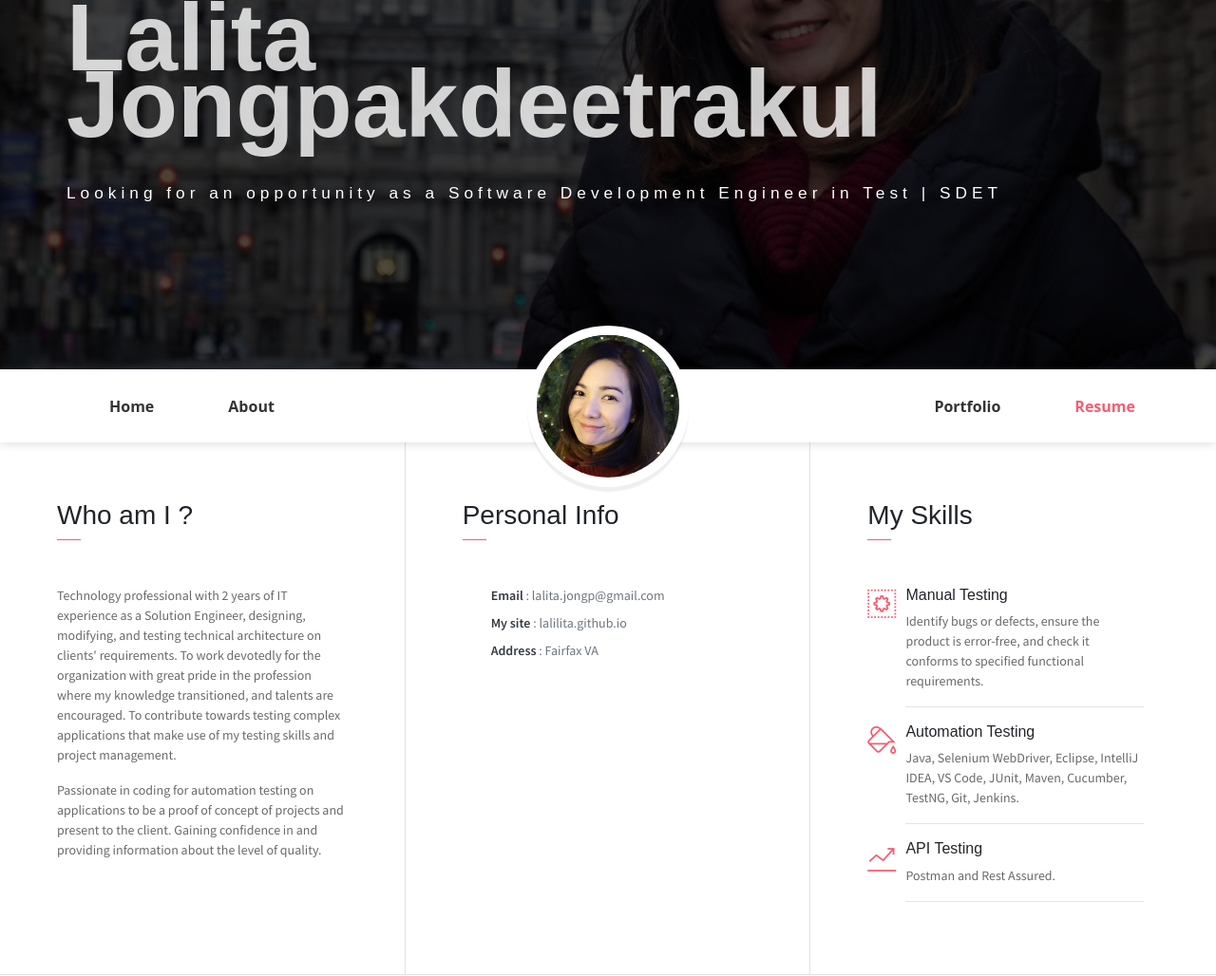
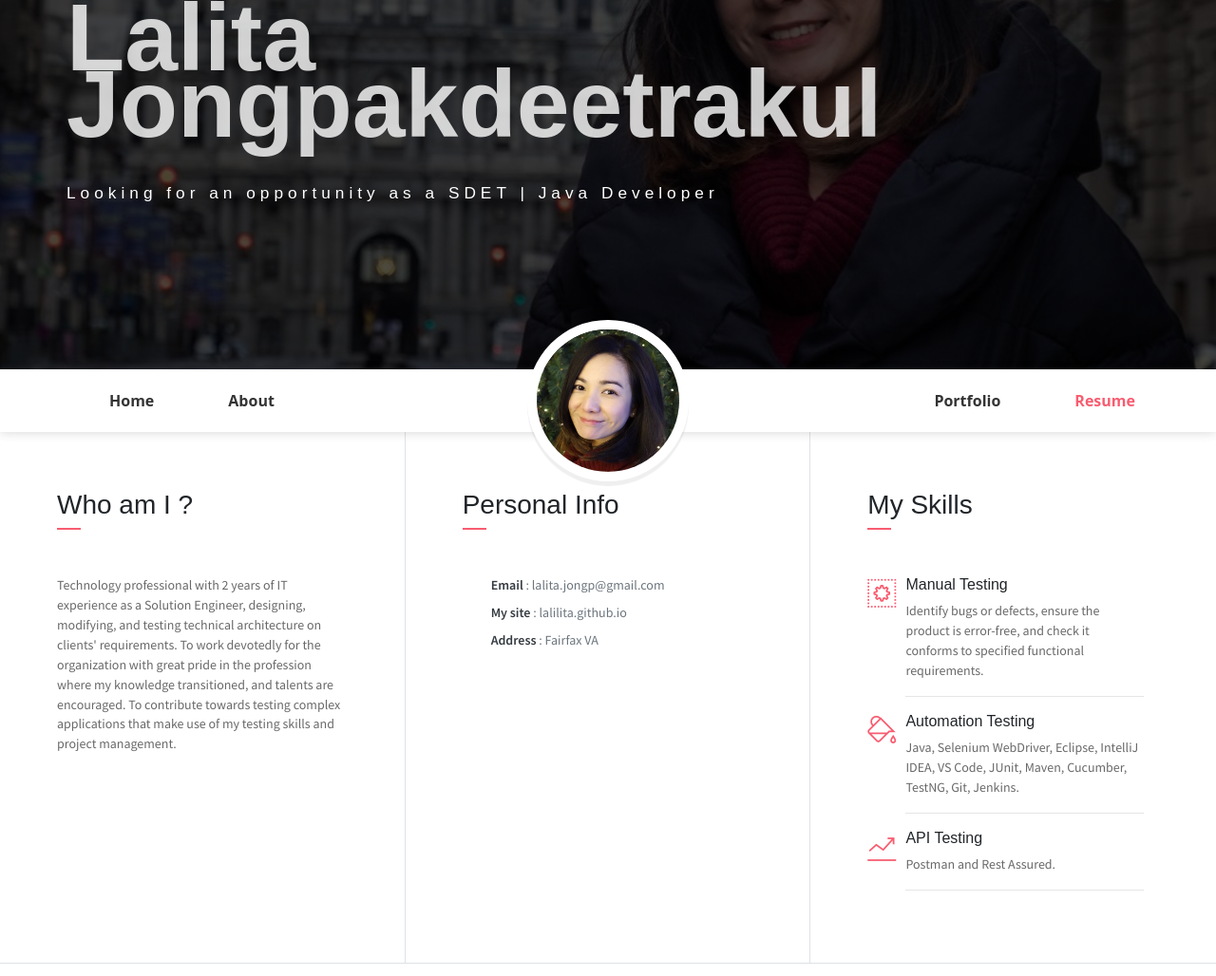
Before and after one commit to Lalilita/lalilita.github.io, a plain HTML site: page index.html in a window 1280 px wide. Shown: the part 251-1279 px from the top of the page at 95% size. Drawn offline with Linux system fonts and the light colour scheme; some packages are replaced by stand-ins of ours.

Commit message:
remove component

```diff
--- a/index.html
+++ b/index.html
@@ -12,14 +12,13 @@
 	<link rel="stylesheet" href="assets/css/johndoe.css">
 </head>
 <body data-spy="scroll" data-target=".navbar" data-offset="40" id="home">
-    <a href="components.html" class="btn btn-primary btn-component" data-spy="affix" data-offset-top="600"><i class="ti-shift-left-alt"></i> Components</a>
     <header class="header">
         <div class="container">
             <div class="header-content">
                 <h4 class="header-subtitle" >Hello, I am</h4>
                 <h3 class="header-title">Lalita Jongpakdeetrakul</h3>
                 <br>
-                <h6 class="header-mono" >Looking for an opportunity as a Software Development Engineer in Test | SDET</h6>
+                <h6 class="header-mono" >Looking for an opportunity as a SDET | Java Developer</h6>
                 <!-- <button class="btn btn-primary btn-rounded"><i class="ti-printer pr-2"></i>Print Resume</button> -->
             </div>
         </div>
@@ -43,7 +42,7 @@
                     <img src="assets/imgs/avatar.jpg" alt="" class="brand-img">
                     <li class="brand-txt">
                         <h5 class="brand-title">Lalita Jongpakdeetrakul</h5>
-                        <div class="brand-subtitle">SDET</div>
+                        <!-- <div class="brand-subtitle">SDET</div> -->
                     </li>
                 </ul>
                 <ul class="navbar-nav ml-auto">
@@ -63,7 +62,7 @@
                 <h3 class="font-weight-light">Who am I ?</h3>
                 <span class="line mb-5"></span>
                 <p class="mt-20">Technology professional with 2 years of IT experience as a Solution Engineer, designing, modifying, and testing technical architecture on clients' requirements. To work devotedly for the organization with great pride in the profession where my knowledge transitioned, and talents are encouraged. To contribute towards testing complex applications that make use of my testing skills and project management.</p>
-                <p class="mt-20">Passionate in coding for automation testing on applications to be a proof of concept of projects and present to the client. Gaining confidence in and providing information about the level of quality.</p>
+                <!-- <p class="mt-20">Passionate in coding for automation testing on applications to be a proof of concept of projects and present to the client. Gaining confidence in and providing information about the level of quality.</p> -->
             </div>
             <div class="col-lg-4 about-card">
                 <h3 class="font-weight-light">Personal Info</h3>
```
